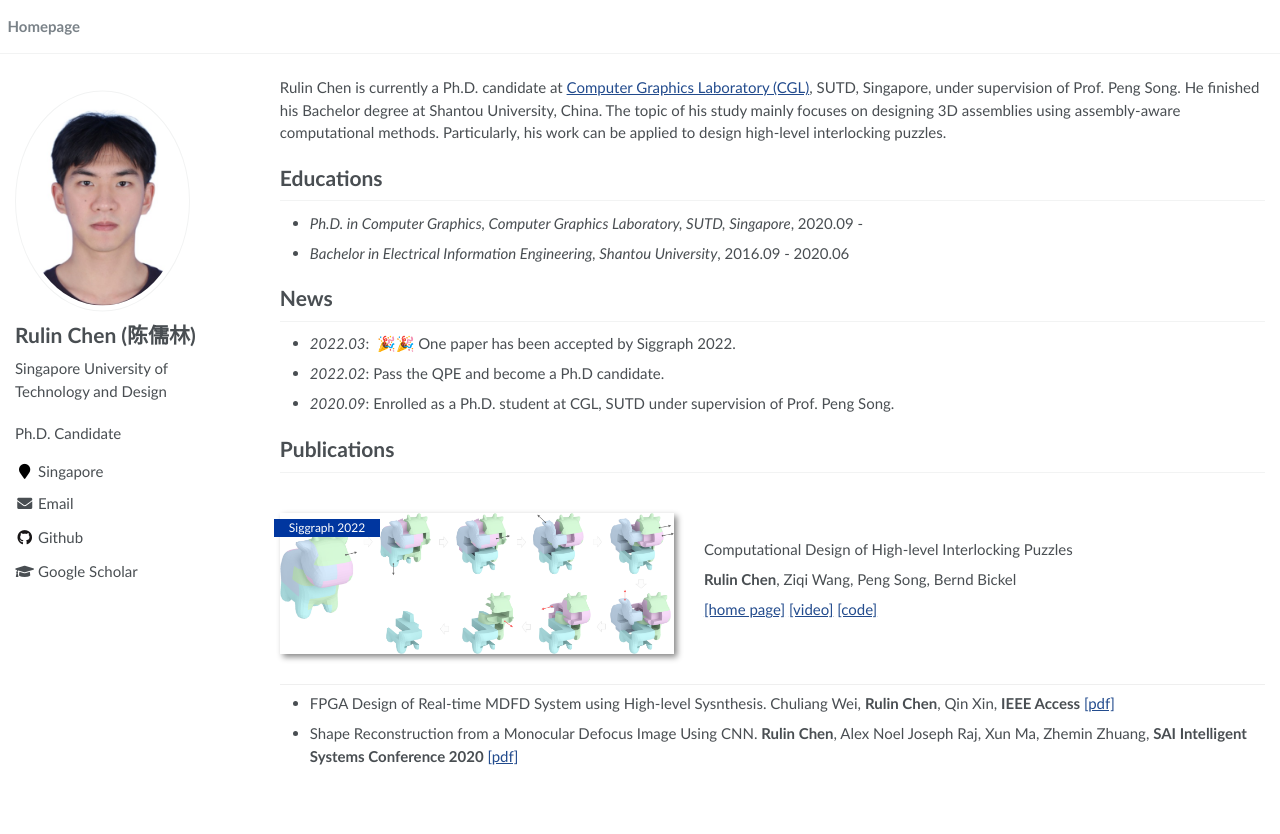
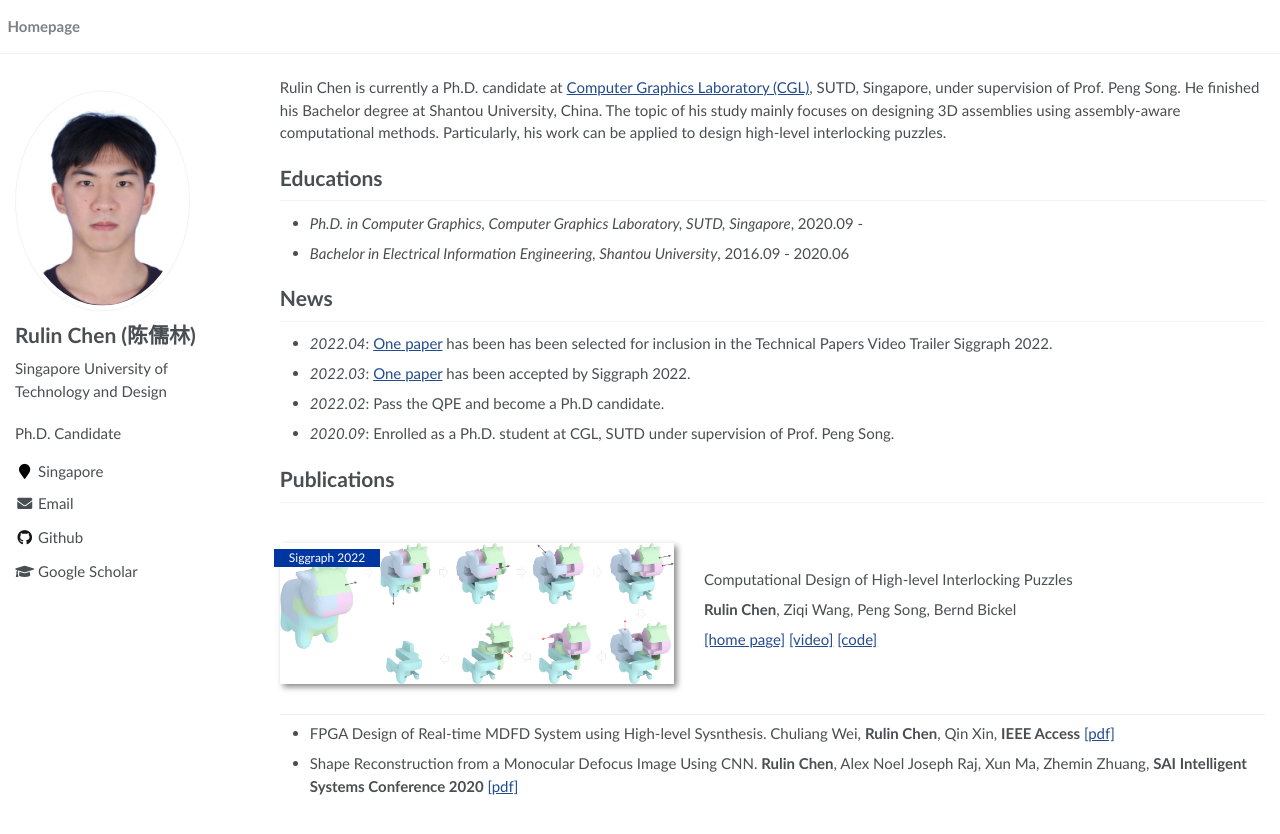
Before and after one commit to Linsanity81/linsanity81.github.io, a Jekyll site: the page built from _pages/about.md, in a window 1280 px wide. Shown: the top 834 px of the page. Built offline with Jekyll 4.4.1, drawn with Linux system fonts in a browser that asks for light colours.

Commit message:
Update about.md

```diff
--- a/_pages/about.md
+++ b/_pages/about.md
@@ -24,7 +24,8 @@ Rulin Chen is currently a Ph.D. candidate at <a href="https://https://sutd-cgl.g
 - *Bachelor in Electrical Information Engineering, Shantou University*, 2016.09 - 2020.06
 
 # News
-- *2022.03*: &nbsp;🎉🎉 One paper has been accepted by Siggraph 2022.
+- *2022.04*: [One paper](https://sutd-cgl.github.io/supp/Publication/projects/2022-SIGGRAPH-High-LevelPuzzle/index.html) has been has been selected for inclusion in the Technical Papers Video Trailer Siggraph 2022.
+- *2022.03*: [One paper](https://sutd-cgl.github.io/supp/Publication/projects/2022-SIGGRAPH-High-LevelPuzzle/index.html) has been accepted by Siggraph 2022.
 - *2022.02*: Pass the QPE and become a Ph.D candidate.
 - *2020.09*: Enrolled as a Ph.D. student at CGL, SUTD under supervision of Prof. Peng Song.
 
```
